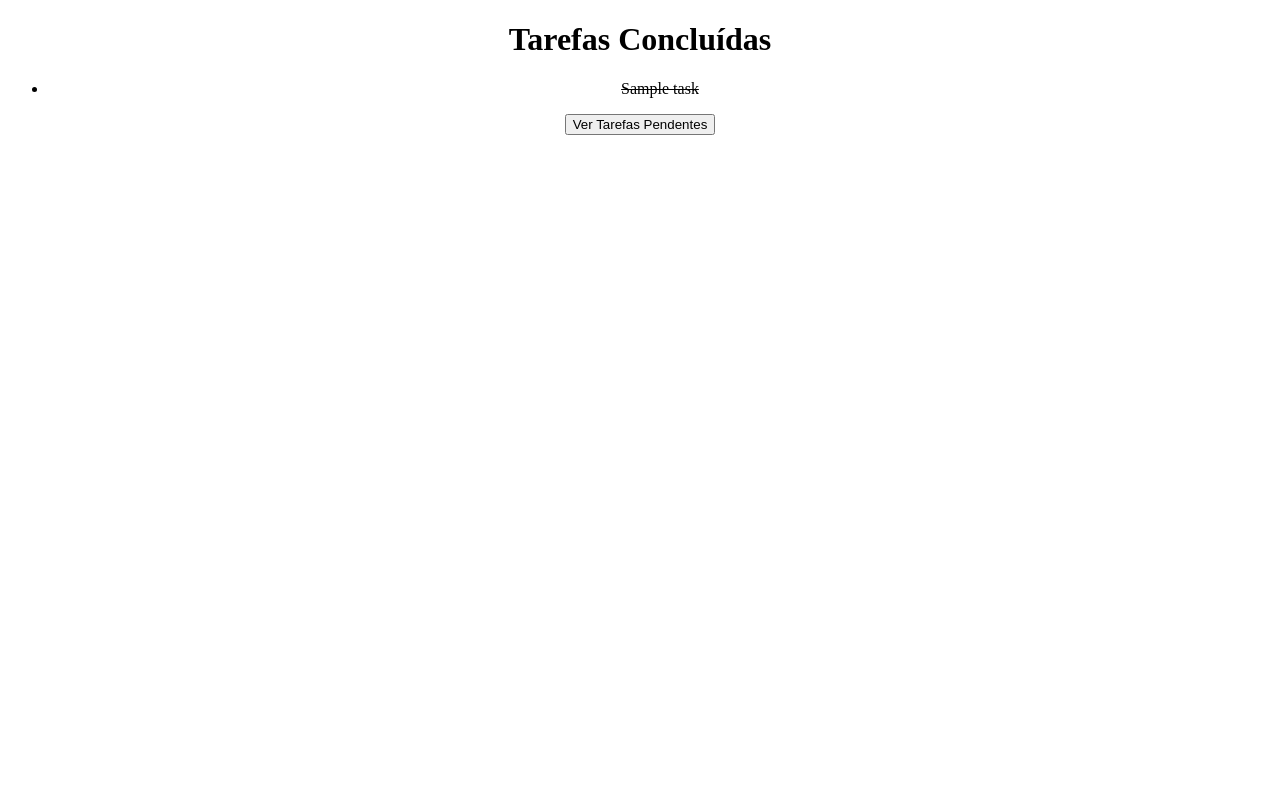
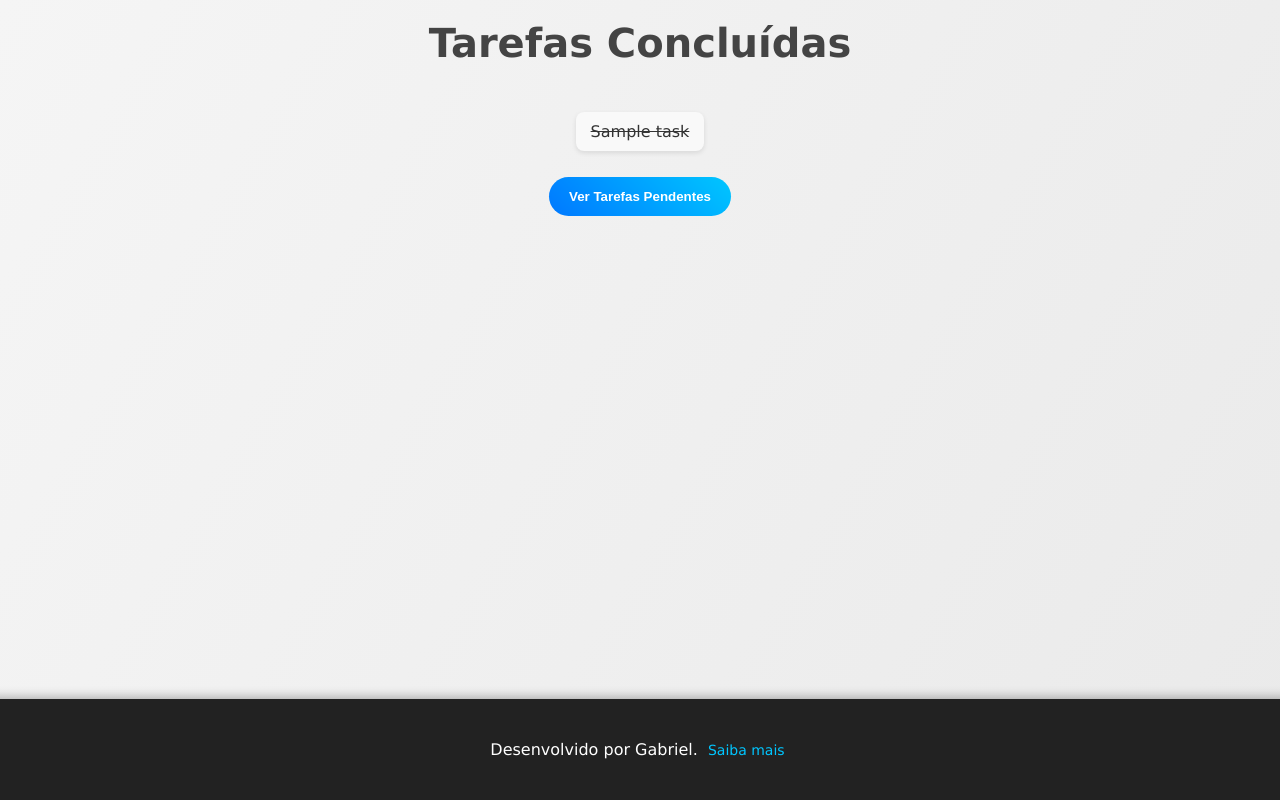
Before and after one commit to devBorges14/site_de_gerenciamento_de_tarefas, a Flask app: template templates/completed_tasks.html in a window 1280 px wide. Run offline with Flask 3, Linux system fonts and the light colour scheme; the template is opened without the code that fills it: most values are stand-ins (such as "Sample title", 1, 10 or a date in 2020).

Commit message:
Update completed_tasks.html
retirando o center e colocando o estilo css

```diff
--- a/templates/completed_tasks.html
+++ b/templates/completed_tasks.html
@@ -1,11 +1,123 @@
 <!DOCTYPE html>
-<center>
     <html lang="en">
     <head>
         <meta charset="UTF-8">
         <meta name="viewport" content="width=device-width, initial-scale=1.0">
         <title>Tarefas Concluídas</title>
     </head>
+    <style>
+    body {
+            font-family: 'Verdana', Geneva, Tahoma, sans-serif;
+            margin: 0;
+            padding: 0;
+            background: linear-gradient(120deg, #f5f5f5, #eaeaea);
+            color: #333;
+            display: flex;
+            flex-direction: column;
+            align-items: center;
+            min-height: 100vh;
+        }
+
+        h1 {
+            color: #444;
+            font-size: 2.5em;
+            margin: 20px 0;
+            text-align: center;
+        }
+
+        .container {
+            background: #fff;
+            border-radius: 15px;
+            padding: 20px;
+            box-shadow: 0 4px 15px rgba(0, 0, 0, 0.2);
+            width: 90%;
+            max-width: 600px;
+            margin-bottom: 20px;
+        }
+
+        .input-field {
+            width: calc(100% - 50px);
+            padding: 12px;
+            font-size: 16px;
+            border: 2px solid #ccc;
+            border-radius: 25px;
+            margin-right: 10px;
+            outline: none;
+            transition: 0.3s;
+        }
+
+        .input-field:focus {
+            border-color: #0078ff;
+            box-shadow: 0 4px 10px rgba(0, 120, 255, 0.2);
+        }
+
+        .button {
+            background: linear-gradient(45deg, #0078ff, #00c6ff);
+            color: white;
+            padding: 12px 20px;
+            border: none;
+            border-radius: 25px;
+            cursor: pointer;
+            transition: transform 0.2s ease, box-shadow 0.2s ease;
+            font-weight: bold;
+        }
+
+        .button:hover {
+            transform: scale(1.05);
+            box-shadow: 0 6px 12px rgba(0, 0, 0, 0.3);
+        }
+
+        ul {
+            list-style: none;
+            padding: 0;
+        }
+
+        li {
+            background: #f9f9f9;
+            border-radius: 8px;
+            padding: 10px 15px;
+            margin: 10px 0;
+            box-shadow: 0 2px 5px rgba(0, 0, 0, 0.1);
+            display: flex;
+            justify-content: space-between;
+            align-items: center;
+        }
+
+        li.completed {
+            text-decoration: line-through;
+            color: #aaa;
+        }
+
+        a {
+            color: #0078ff;
+            text-decoration: none;
+            margin: 0 5px;
+            font-size: 14px;
+        }
+
+        a:hover {
+            text-decoration: underline;
+        }
+
+        .footer {
+            text-align: center;
+            background: #222;
+            color: white;
+            padding: 25px;
+            margin-top: auto;
+            width: 100%;
+            box-shadow: 0 -2px 10px rgba(0, 0, 0, 0.3);
+        }
+
+        .footer a {
+            color: #00c6ff;
+            text-decoration: none;
+        }
+
+        .footer a:hover {
+            text-decoration: underline;
+        }
+    </style>
     <body>
         <h1>Tarefas Concluídas</h1>
         <ul>
@@ -16,9 +128,10 @@
             {% endfor %}
         </ul>
         <form action="/">
-            <button type="submit" url_for="/">Ver Tarefas Pendentes</button>
+            <button class="button" type="submit" url_for="/">Ver Tarefas Pendentes</button>
         </form>
-
+        <div class="footer">
+            <p>Desenvolvido por Gabriel. <a href="https://github.com/devBorges14">Saiba mais</a></p>
+        </div>
     </body>
     </html>
-</center>
```
